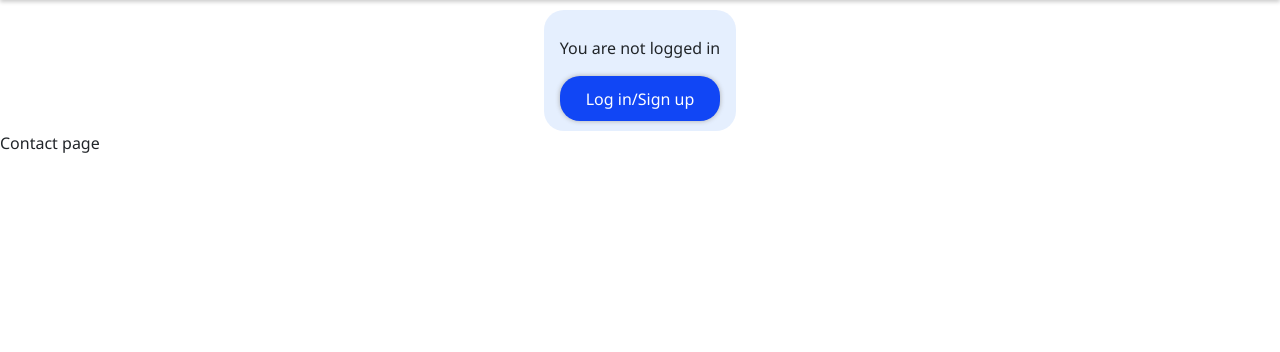
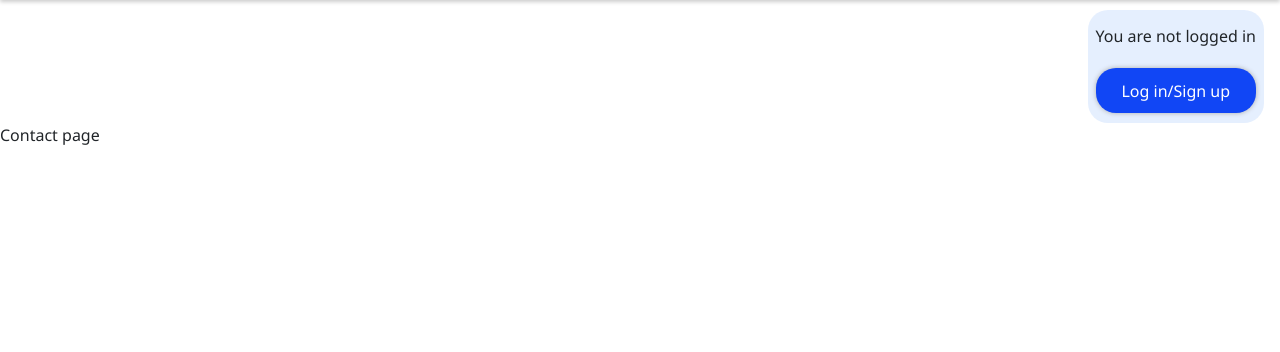
Before and after one commit to SasanTazayoni/L2D-driving-school-CI-PP4, a Django app: page /contact/ in a window 1280 px wide. Shown: the part 105-457 px from the top of the page. Run offline with Django 4.2, Linux system fonts and the light colour scheme.

Commit message:
Adjust styles for login status container

```diff
--- a/templates/base.html
+++ b/templates/base.html
@@ -105,16 +105,16 @@
         </div>
     </div>
 
-    <main class="flex-shrink-0 main-bg">
-        <div class="container-fluid login-status-container">
-            <div class="text-center">
+    <main class="flex-shrink-0">
+        <div class="d-flex justify-content-md-end justify-content-center px-3">
+            <div class="text-center login-status-container">
                 {% if user.is_authenticated %}
-                    <p class="p-3 m-0">You are logged in as {{ user }}</p>
+                    <p class="px-2 py-1">You are logged in as {{ user }}</p>
                     <button id="logoutLink" class="btn button" aria-current="page" onclick="$('#logoutConfirmationModal').modal('show');">
                         Log out
                     </button>
                 {% else %}
-                    <p class="p-3 m-0">You are not logged in</p>
+                    <p class="px-2 py-1">You are not logged in</p>
                     <a id="loginLink" class="btn button" aria-current="page" href="{% url 'login' %}">
                         Log in/Sign up
                     </a>
```
Also changed, not shown: 1 other file. Lines whose indentation alone changed are shown as unchanged.
